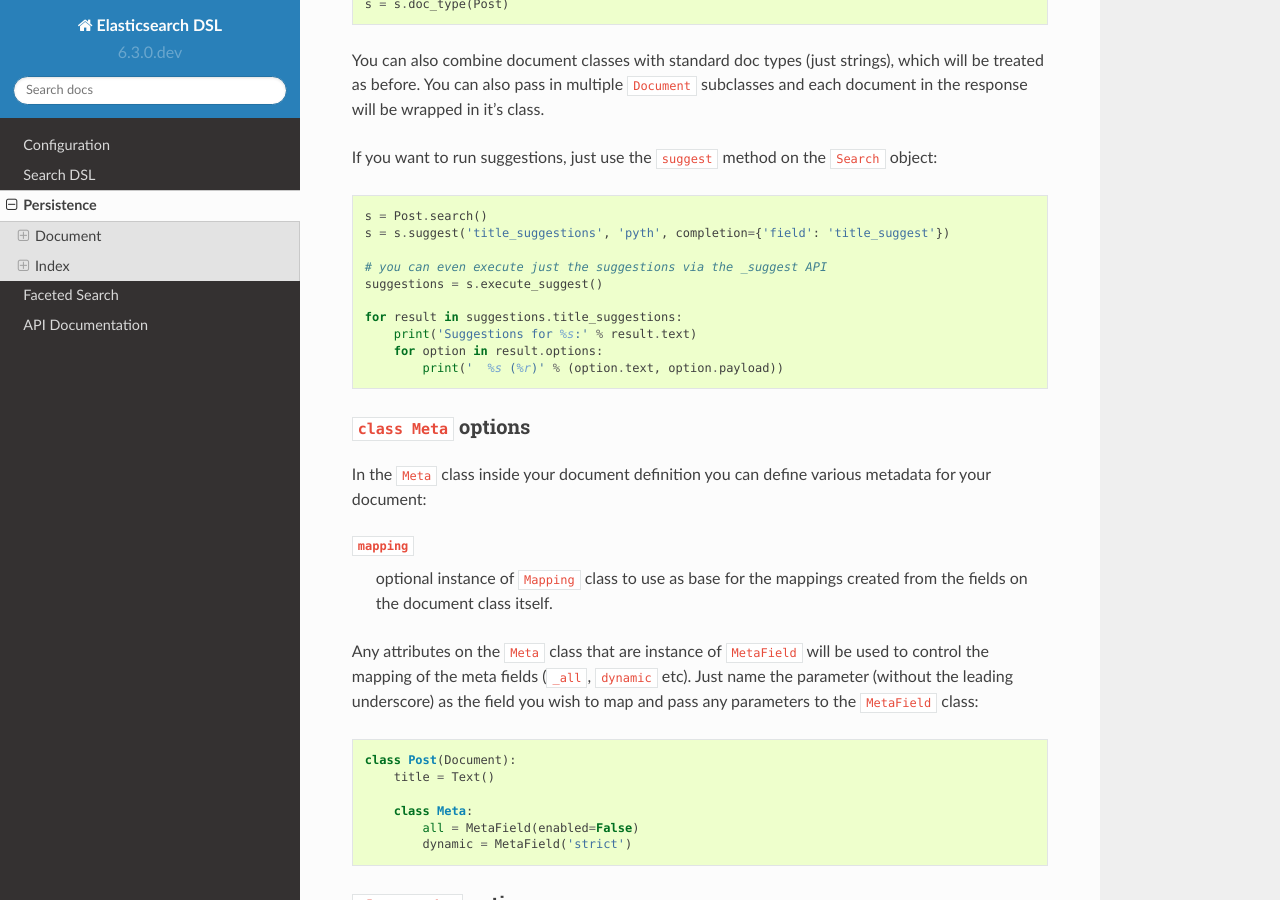
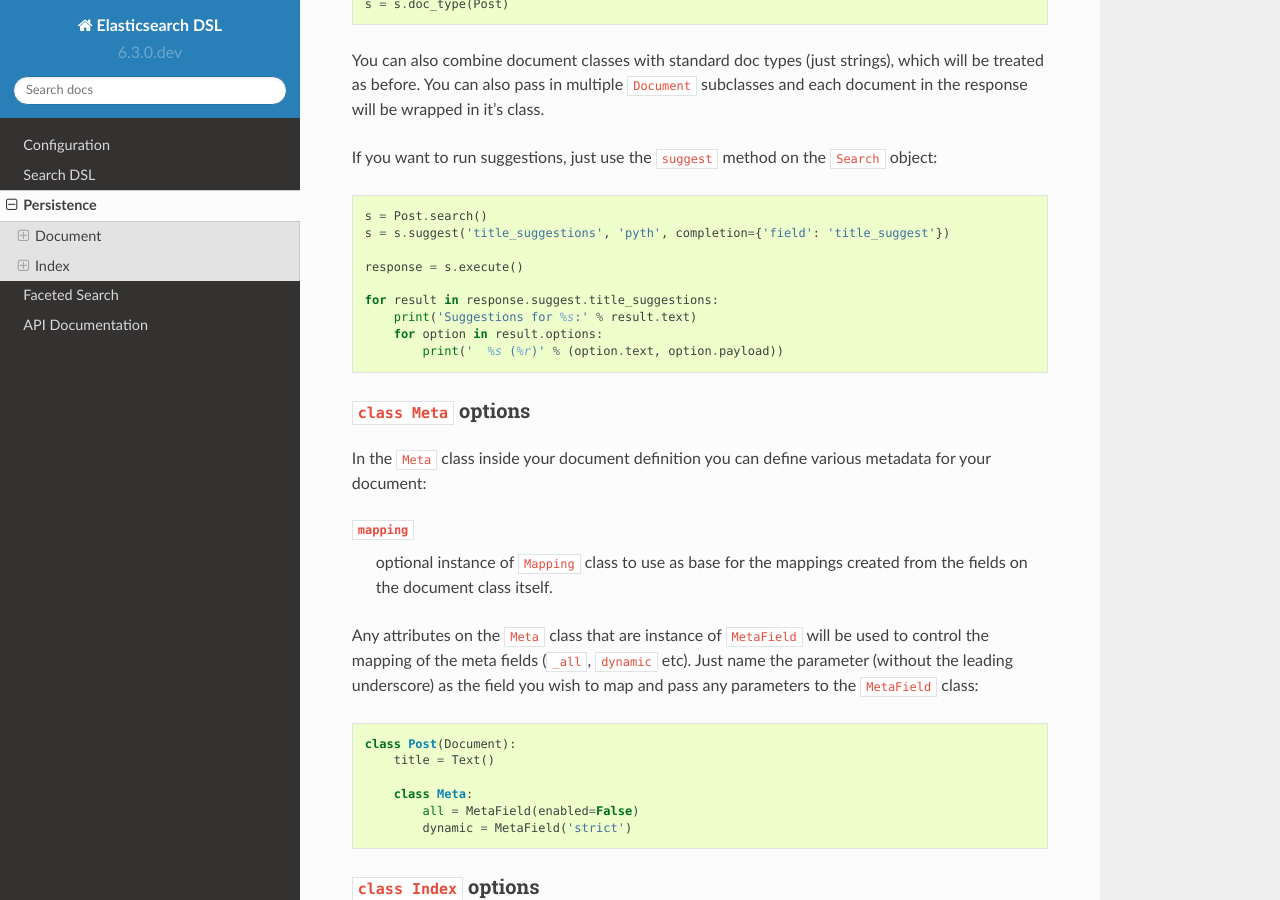
Before and after one commit to elastic/elasticsearch-dsl-py, a Sphinx documentation site: the page built from docs/persistence.rst, in a window 1280 px wide and 900 px high, scrolled down 4738 px. Built offline with Sphinx 7.4.7 and the Read the Docs theme 2.0.0, drawn with Linux system fonts in a browser that asks for light colours.

Commit message:
Remove reference to execute_suggest in docs
Fixes #1011, thanks @shiouming!

```diff
--- a/docs/persistence.rst
+++ b/docs/persistence.rst
@@ -272,10 +272,9 @@ If you want to run suggestions, just use the ``suggest`` method on the
     s = Post.search()
     s = s.suggest('title_suggestions', 'pyth', completion={'field': 'title_suggest'})
 
-    # you can even execute just the suggestions via the _suggest API
-    suggestions = s.execute_suggest()
+    response = s.execute()
 
-    for result in suggestions.title_suggestions:
+    for result in response.suggest.title_suggestions:
         print('Suggestions for %s:' % result.text)
         for option in result.options:
             print('  %s (%r)' % (option.text, option.payload))
```
